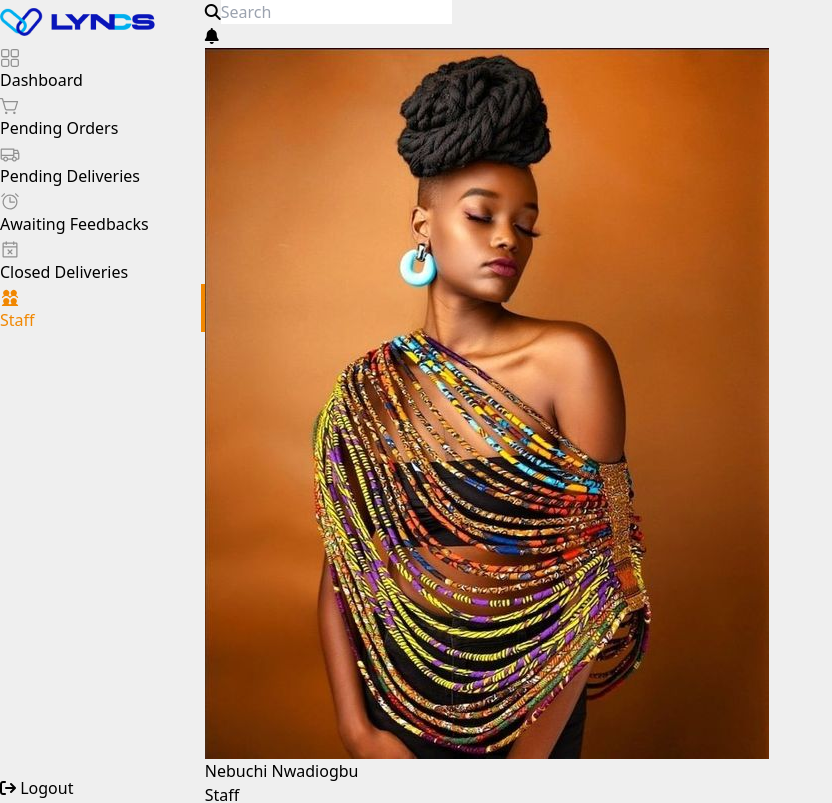
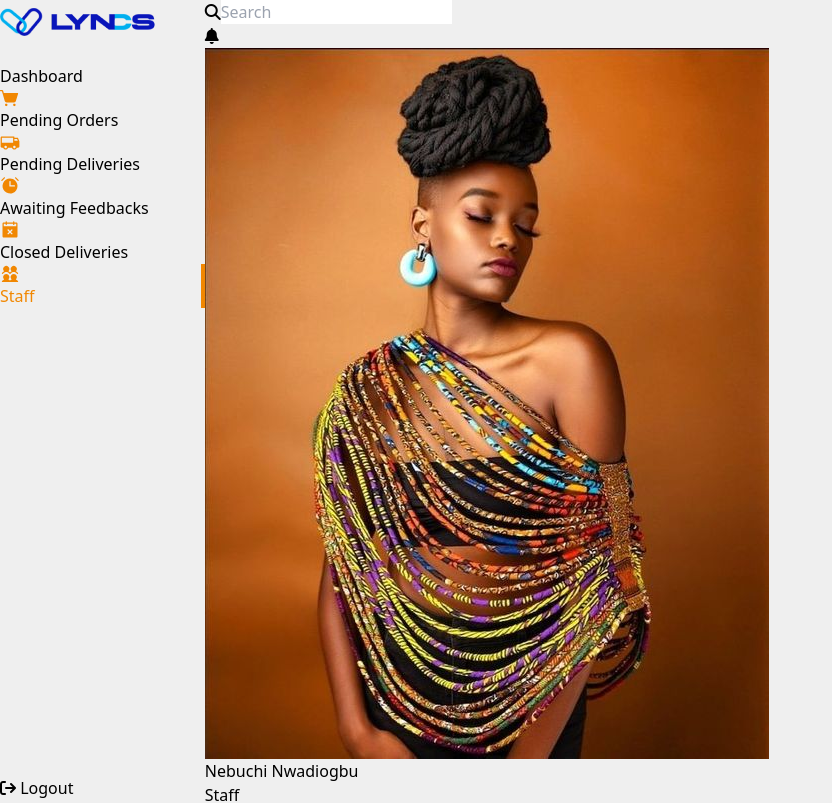
Before and after one commit to Peteru2/BackEnd-Lyncs, a React (Vite) app: page /Staff in a window 1280 px wide. Shown: the top 803 px of the page, without its empty margins (0-832 px from the left). Built offline with nearby package versions, Linux system fonts and the light colour scheme; no server answers.

Commit message:
Sidebar worked on

```diff
--- a/src/components/SideBar.jsx
+++ b/src/components/SideBar.jsx
@@ -1,16 +1,10 @@
 import loggo from  "../images/logo.png"
 import DashIcon1 from "../images/category.svg"
-import DashIcon2 from "../images/element-3.svg"
 import PendOIcon1 from "../images/ShoppingCartSimple2.svg"
-import PendOIcon2 from "../images/ShoppingCartSimple.svg"
 import PendDIcon1 from "../images/Truck2.svg"
-import PendDIcon2 from "../images/Truck.svg"
 import AwaitIcon1 from "../images/Alarm2.svg"
-import AwaitIcon2 from "../images/Alarm.svg"
 import ClosedIcon1 from "../images/CalendarX2.svg"
-import ClosedIcon2 from "../images/CalendarX.svg"
 import user1 from "../images/UsersFour2.svg"
-import user2 from "../images/UsersFour.svg"
 import { useAuth } from './AuthContext';
 
 
@@ -23,37 +17,36 @@ const SideBar = () => {
             title: "Dashboard",
             url: "/",
             icon1: DashIcon1,
-            icon2: DashIcon2
         },
         {
             title: "Pending Orders",
             url: "/Pending",
             icon1: PendOIcon1,
-            icon2: PendOIcon2
+
         },
         {
             title: "Pending Deliveries",
             url: "/Pend-Deliveries",
             icon1: PendDIcon1,
-            icon2: PendDIcon2
+
         },
         {
             title: "Awaiting Feedbacks",
             url: "/Awaiting-Feedback",
             icon1: AwaitIcon1,
-            icon2: AwaitIcon2
+
         },
         {
             title: "Closed Deliveries",
             url: "/Closed-Deliveries",
             icon1: ClosedIcon1,
-            icon2: ClosedIcon2
+
         },
          {
             title: "Staff",
             url: "/Staff",
             icon1: user1,
-            icon2: user2
+
         },
 
     ]
@@ -75,7 +68,7 @@ const SideBar = () => {
                     {navSideList.map((item,index) =>{
                         return(
                     <div key={index} className={`flex text-sm pl-6 my-6 py-2 cursor-pointer  ${location.pathname === item.url ? "Sidebar-border" :""} `}>
-                      <Link to={item.url} className="flex items-center outline-none">  { location.pathname=== item.url ? (<img src={item.icon1} alt="l" className="fa fa-dashbord mr-5 "/>) :(<img src={item.icon2} alt="l" className="fa fa-dashbord mr-5 "/>)}<p className={location.pathname === item.url ? "text_color" :""}>{item.title}</p></Link>
+                      <Link to={item.url} className="flex items-center outline-none">     <img src={item.icon1} alt="l" className={` mr-5 ${location.pathname=== item.url?'active-icon':'inactive-icon'}` } style={{fill: "#F18701"}}/> <p className={location.pathname === item.url ? "text_color" :""}>{item.title}</p></Link>
                     </div>
 
                     )
--- a/src/components/style.css
+++ b/src/components/style.css
@@ -372,3 +372,9 @@ body{
     /* background-color: red; */
     z-index: 99999
   }
+  .inactive-icon {
+    fill: #909090; /* Change the color to the desired inactive color */
+  }
+  .active-icon {
+    fill: #F18701; /* Change the color to the desired inactive color */
+  }
```
Also changed, not shown: src/images/category.svg.
